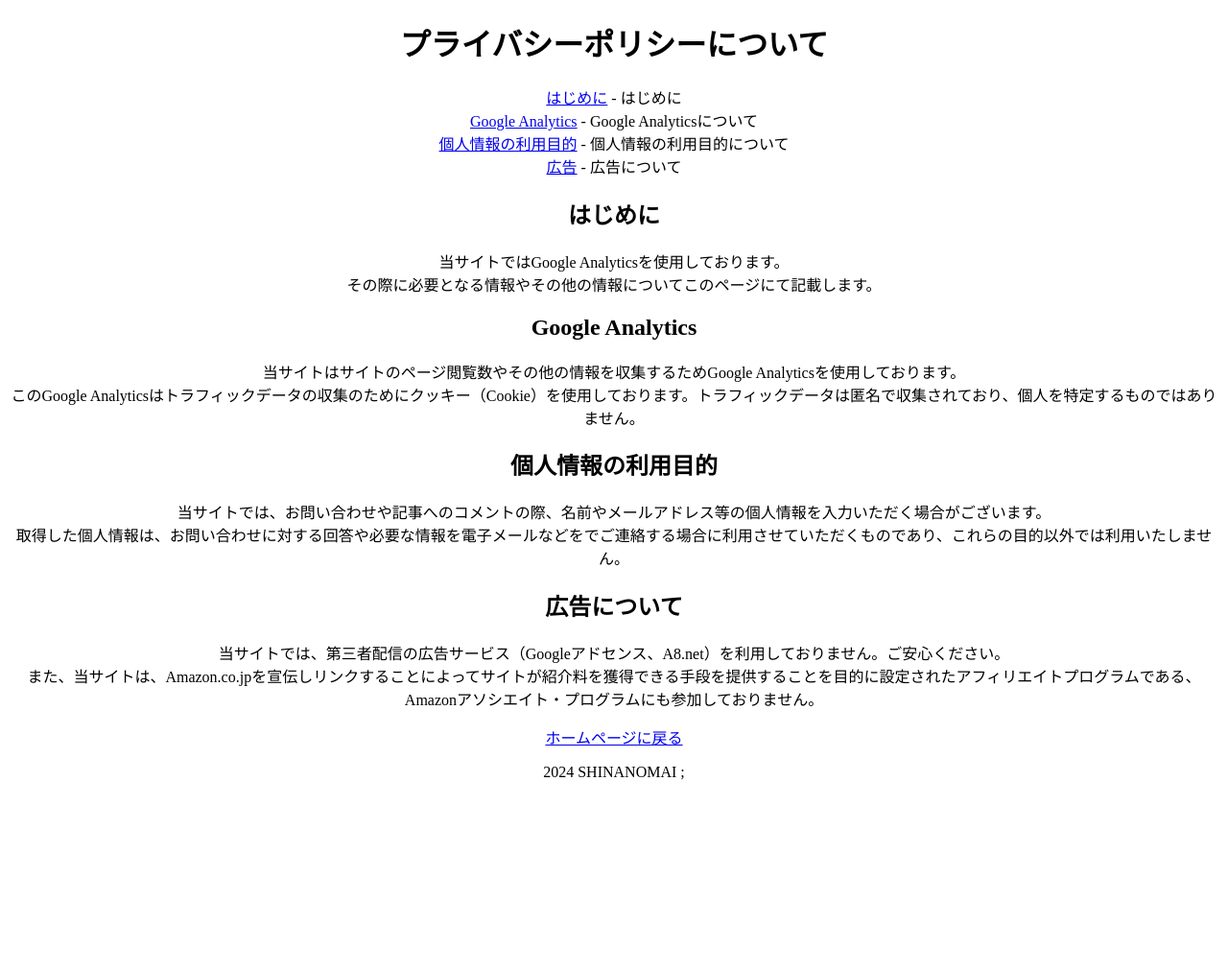
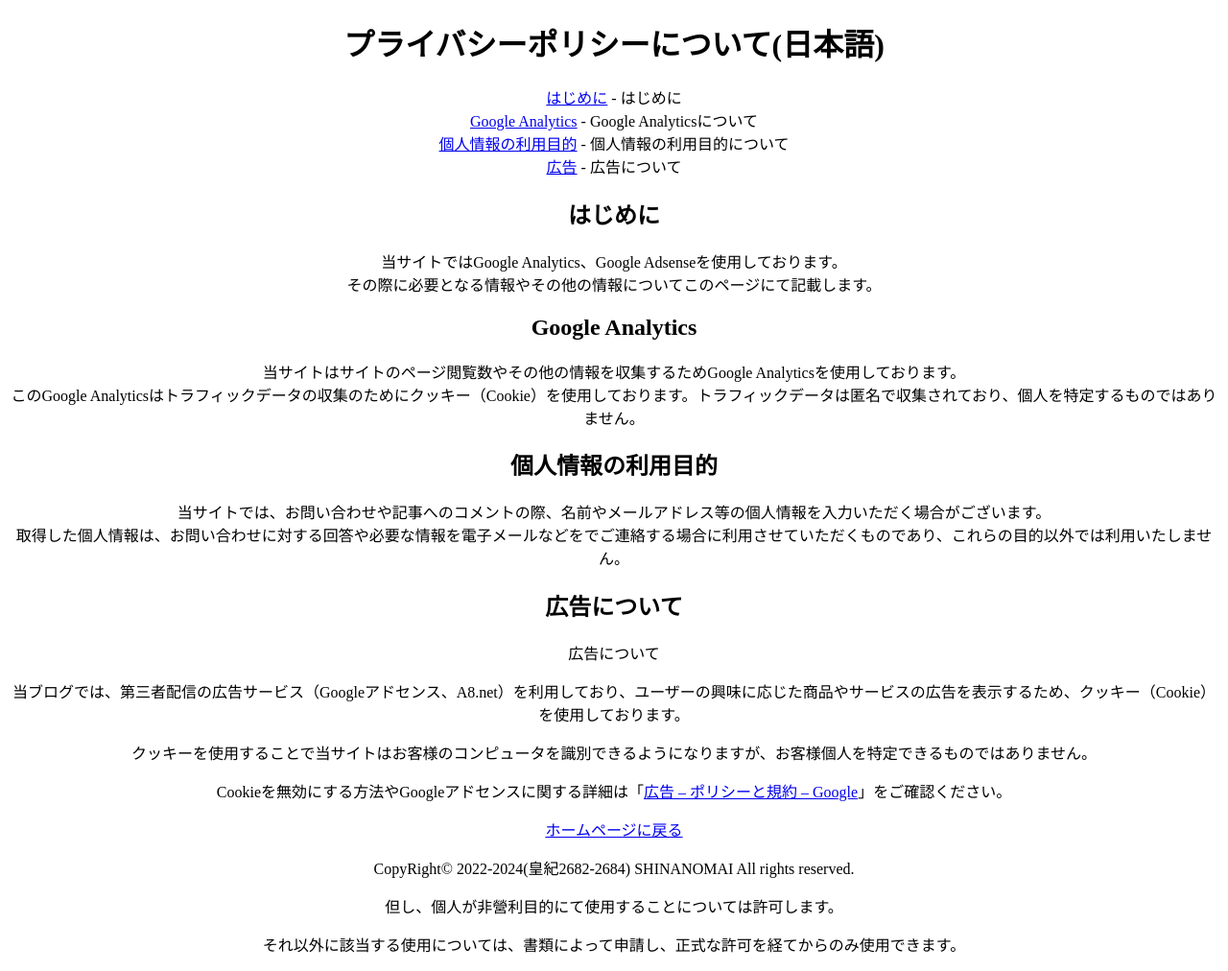
Before and after one commit to DA-TENSHI/privacypolicy, a plain HTML site: page index.html in a window 1280 px wide. Shown: the whole page at 96% size. Before the commit the page ends 830 px from the top, so only its background shows below. Drawn offline with Linux system fonts and the light colour scheme.

Commit message:
Update index.html

```diff
--- a/index.html
+++ b/index.html
@@ -12,14 +12,14 @@
 </head>
 <body>
 <div class="center">
-<h1>プライバシーポリシーについて</h1>
+<h1>プライバシーポリシーについて(日本語)</h1>
  <p><a href="#A">はじめに</a> - はじめに<br>
 <a href="#B">Google Analytics</a> - Google Analyticsについて<br>
 <a href="#C">個人情報の利用目的</a> - 個人情報の利用目的について<br>
 <a href="#D">広告</a> - 広告について</p>
 
 <h2 id="A">はじめに</h2>
-<p>当サイトではGoogle Analyticsを使用しております。
+<p>当サイトではGoogle Analytics、Google Adsenseを使用しております。
 <br>その際に必要となる情報やその他の情報についてこのページにて記載します。</p>
 <h2 id="B">Google Analytics</h2>
 <p>当サイトはサイトのページ閲覧数やその他の情報を収集するためGoogle Analyticsを使用しております。
@@ -28,8 +28,12 @@
 <p>当サイトでは、お問い合わせや記事へのコメントの際、名前やメールアドレス等の個人情報を入力いただく場合がございます。
 <br>取得した個人情報は、お問い合わせに対する回答や必要な情報を電子メールなどをでご連絡する場合に利用させていただくものであり、これらの目的以外では利用いたしません。</p>
 <h2 id="D">広告について</h2>
-<p>当サイトでは、第三者配信の広告サービス（Googleアドセンス、A8.net）を利用しておりません。ご安心ください。
-<br>また、当サイトは、Amazon.co.jpを宣伝しリンクすることによってサイトが紹介料を獲得できる手段を提供することを目的に設定されたアフィリエイトプログラムである、Amazonアソシエイト・プログラムにも参加しておりません。</p>
-<p><a href="https://da-tenshi.github.io/WebSite/">ホームページに戻る</a></p>
-<p>2024 SHINANOMAI                                       ;</p>
+<p>広告について</p>
+<p>当ブログでは、第三者配信の広告サービス（Googleアドセンス、A8.net）を利用しており、ユーザーの興味に応じた商品やサービスの広告を表示するため、クッキー（Cookie）を使用しております。</p>
+<p>クッキーを使用することで当サイトはお客様のコンピュータを識別できるようになりますが、お客様個人を特定できるものではありません。</p>
+<p>Cookieを無効にする方法やGoogleアドセンスに関する詳細は「<a href="https://policies.google.com/technologies/ads?gl=jp">広告 – ポリシーと規約 – Google</a>」をご確認ください。</p>
+<p><a href="https://da-tenshi.github.io/">ホームページに戻る</a></p>
+<p>CopyRight© 2022-2024(皇紀2682-2684) SHINANOMAI All rights reserved.</p>
+<p>但し、個人が非營利目的にて使用することについては許可します。</p>
+<p>それ以外に該当する使用については、書類によって申請し、正式な許可を経てからのみ使用できます。</p>
 </div>
```
